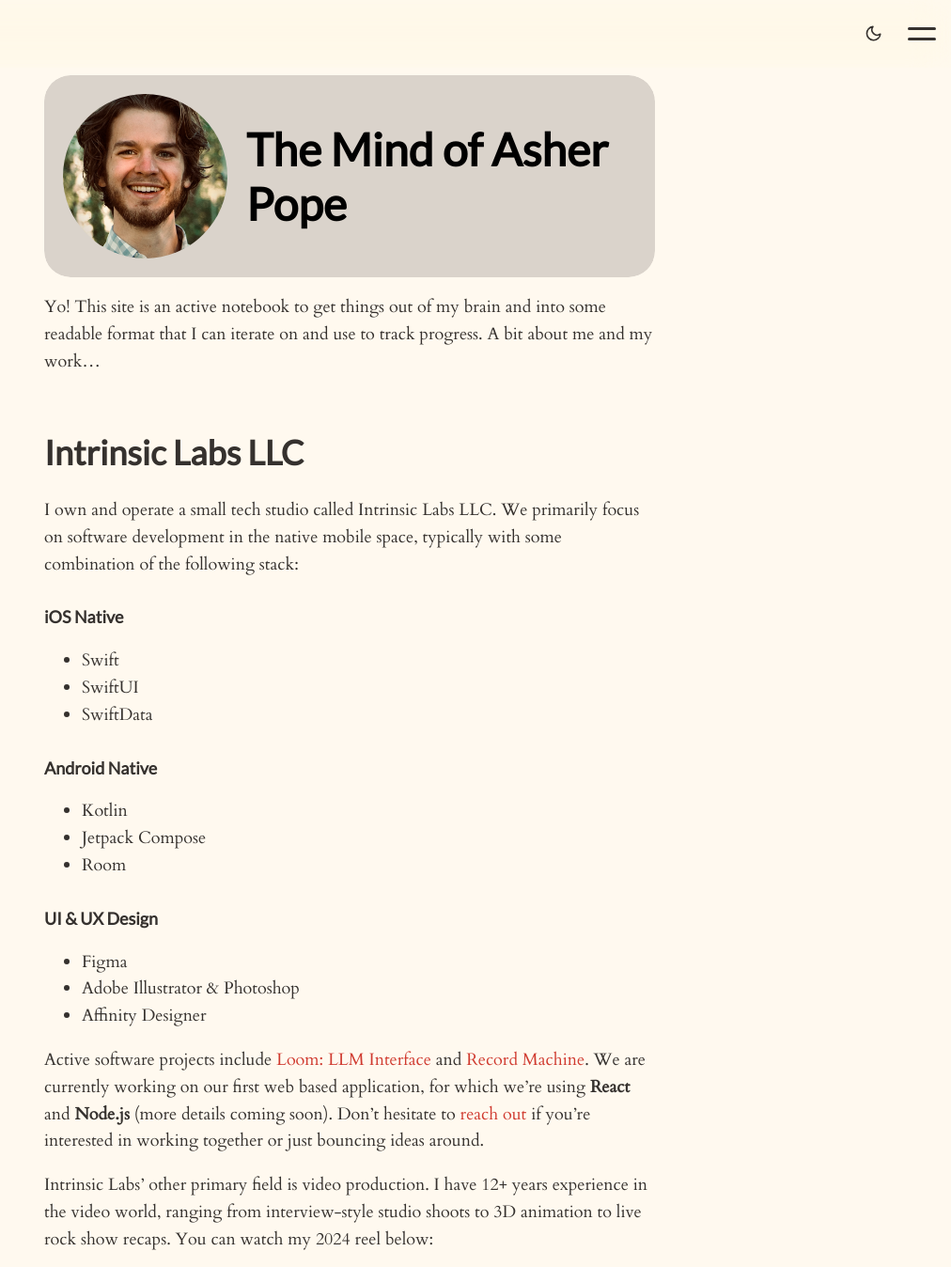
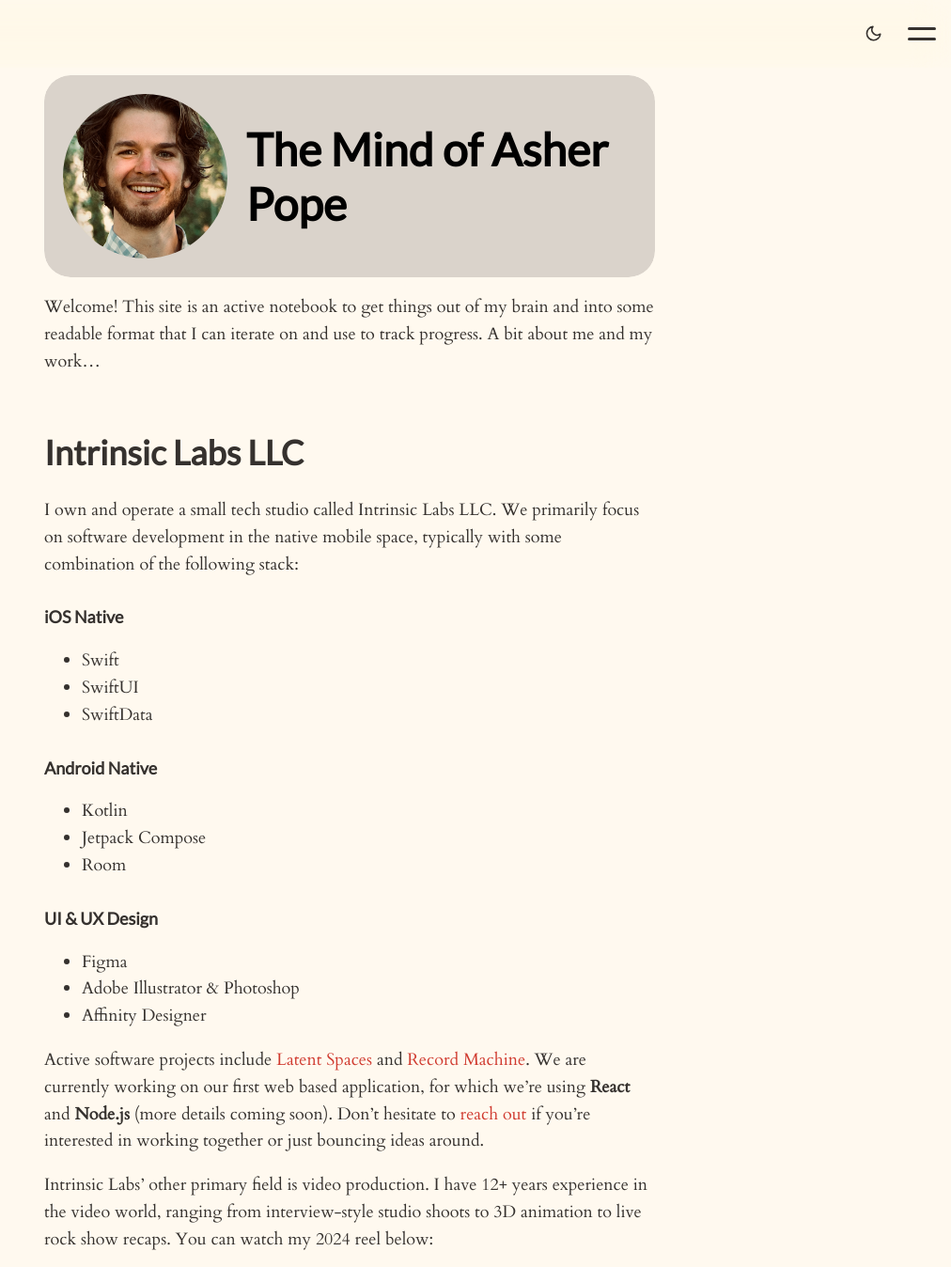
Before and after one commit to rocketbro/rocketbro.github.io, a Jekyll site: the page built from index.md, in a window 1280 px wide and 1400 px high, cut to the strip 0-1348 px from the top of the window. Shown: the whole strip at 94% size, without its empty margins (268-1280 px from the left). Built offline with Jekyll 4.4.1, drawn with Linux system fonts in a browser that asks for light colours.

```diff
--- a/index.md
+++ b/index.md
@@ -11,7 +11,7 @@ title: Home
    background_style="solid"
 %}
 
-Yo! This site is an active notebook to get things out of my brain and into some readable format that I can iterate on and use to track progress. A bit about me and my work...
+Welcome! This site is an active notebook to get things out of my brain and into some readable format that I can iterate on and use to track progress. A bit about me and my work...
 
 # Intrinsic Labs LLC
 I own and operate a small tech studio called Intrinsic Labs LLC. We primarily focus on software development in the native mobile space, typically with some combination of the following stack:
@@ -30,7 +30,7 @@ I own and operate a small tech studio called Intrinsic Labs LLC. We primarily fo
 - Adobe Illustrator & Photoshop
 - Affinity Designer
 
-Active software projects include [Loom: LLM Interface](/projects/loom-interface) and  [Record Machine](/projects/record-machine). We are currently working on our first web based application, for which we're using **React** and **Node.js** (more details coming soon). Don't hesitate to [reach out](mailto:helloworld@intrinsiclabs.co) if you're interested in working together or just bouncing ideas around.
+Active software projects include [Latent Spaces](/projects/loom-interface) and  [Record Machine](/projects/record-machine). We are currently working on our first web based application, for which we're using **React** and **Node.js** (more details coming soon). Don't hesitate to [reach out](mailto:helloworld@intrinsiclabs.co) if you're interested in working together or just bouncing ideas around.
 
 Intrinsic Labs' other primary field is video production. I have 12+ years experience in the video world, ranging from interview-style studio shoots to 3D animation to live rock show recaps. You can watch my 2024 reel below:
 
```
Also changed, not shown: portfolio.md (+83 -75 lines), Gemfile.lock.
